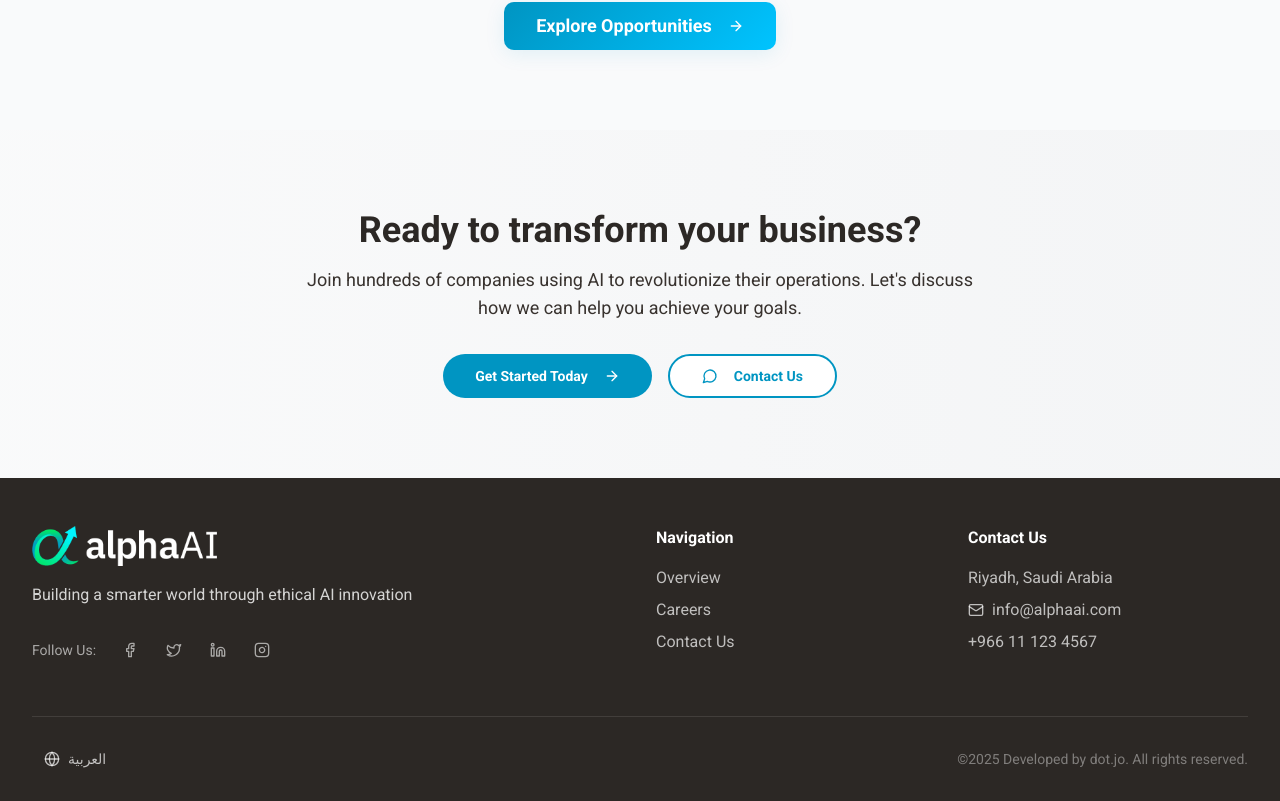
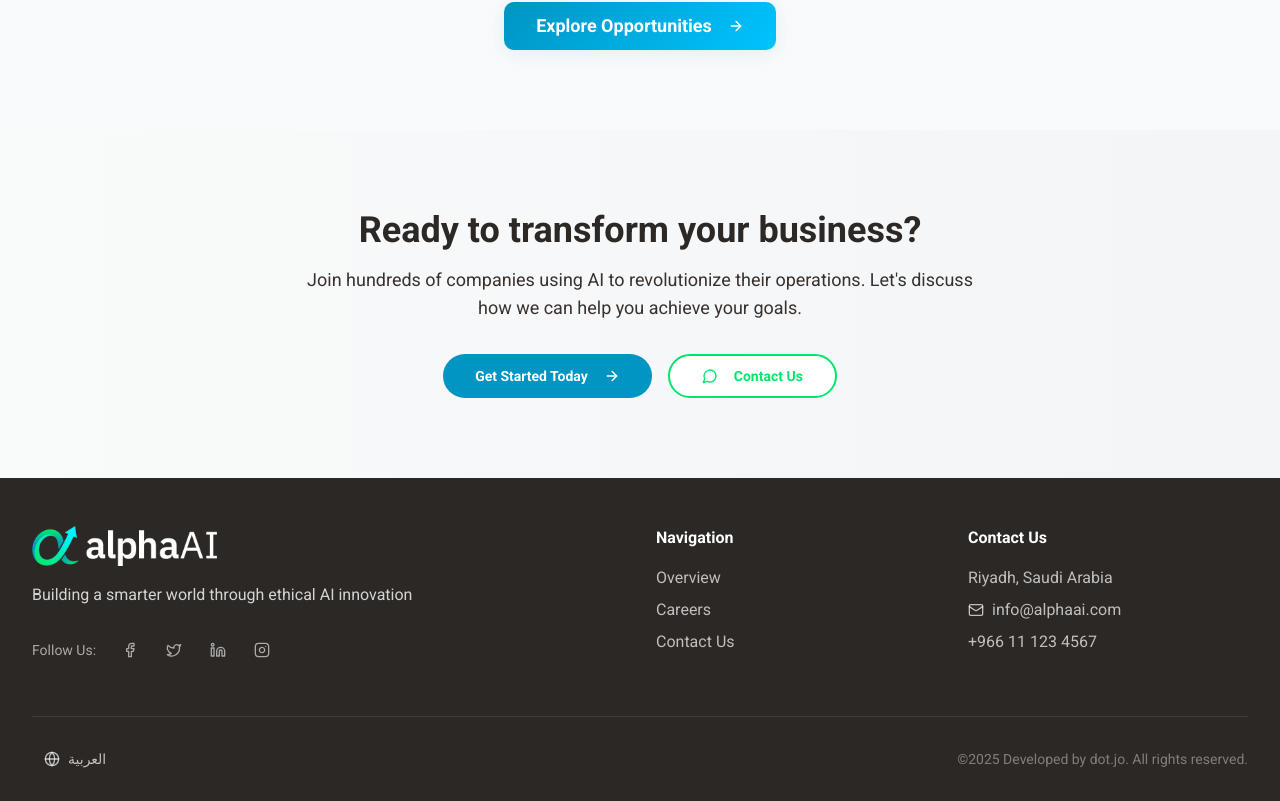
Before and after one commit to mbzour999/Alpha-test-, a React (Vite) app: page / in a window 1280 px wide. Shown: the part 3016-3817 px from the top of the page. Built offline with nearby package versions, Linux system fonts and the light colour scheme; a web font is replaced by a local one.

Commit message:
Update Contact Us button color to #00e66a

```diff
--- a/src/components/SmallCTASection.tsx
+++ b/src/components/SmallCTASection.tsx
@@ -29,7 +29,7 @@ const SmallCTASection = () => {
             <Button
               variant="outline"
               size="lg"
-              className="border-2 border-alpha-primary text-alpha-primary hover:bg-alpha-primary hover:text-white rounded-full px-8 py-4 font-semibold transition-all duration-300 group"
+              className="border-2 border-[#00e66a] text-[#00e66a] hover:bg-[#00e66a] hover:text-white rounded-full px-8 py-4 font-semibold transition-all duration-300 group"
               asChild
             >
               <Link to="/contact">
```
